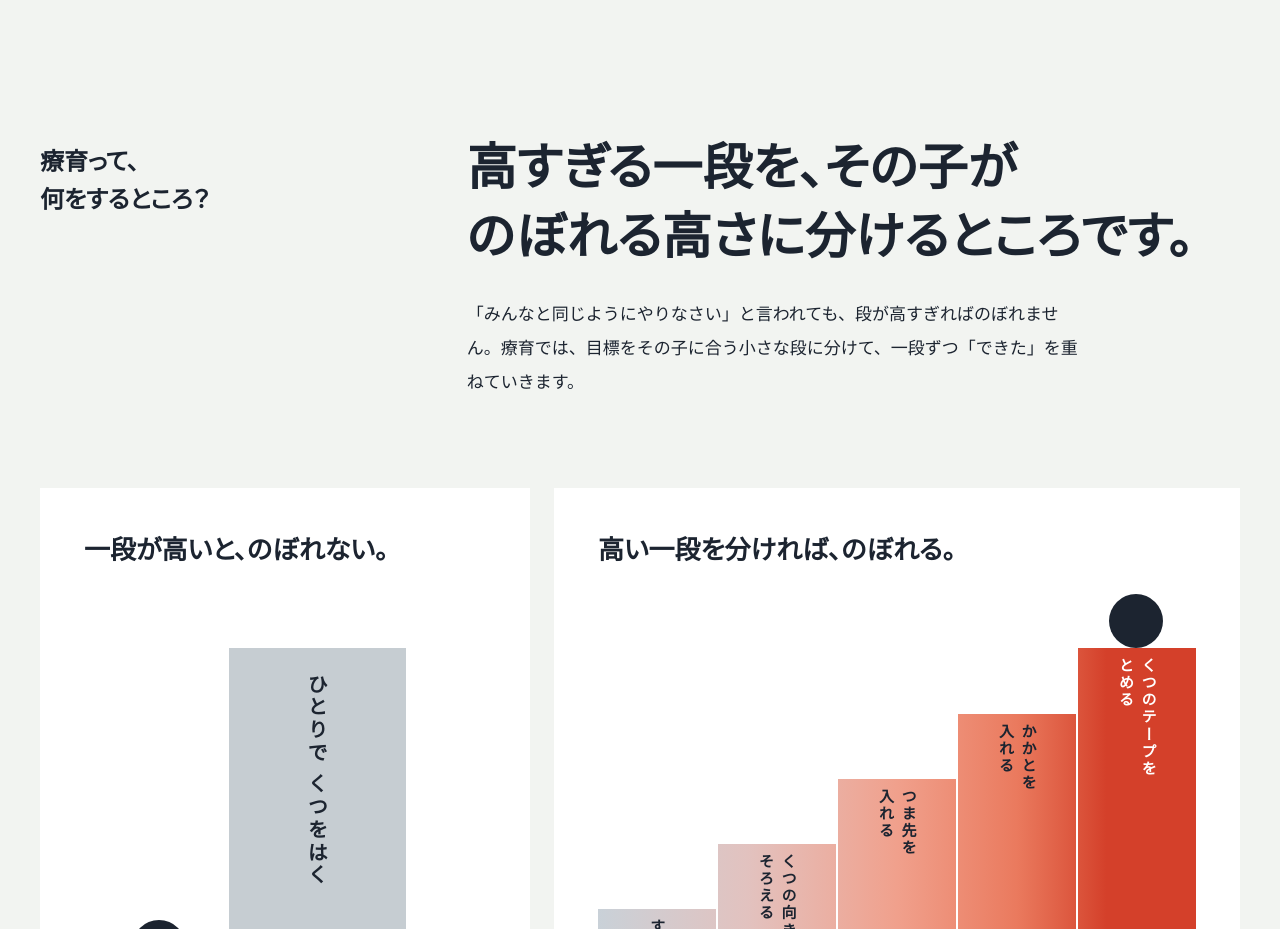
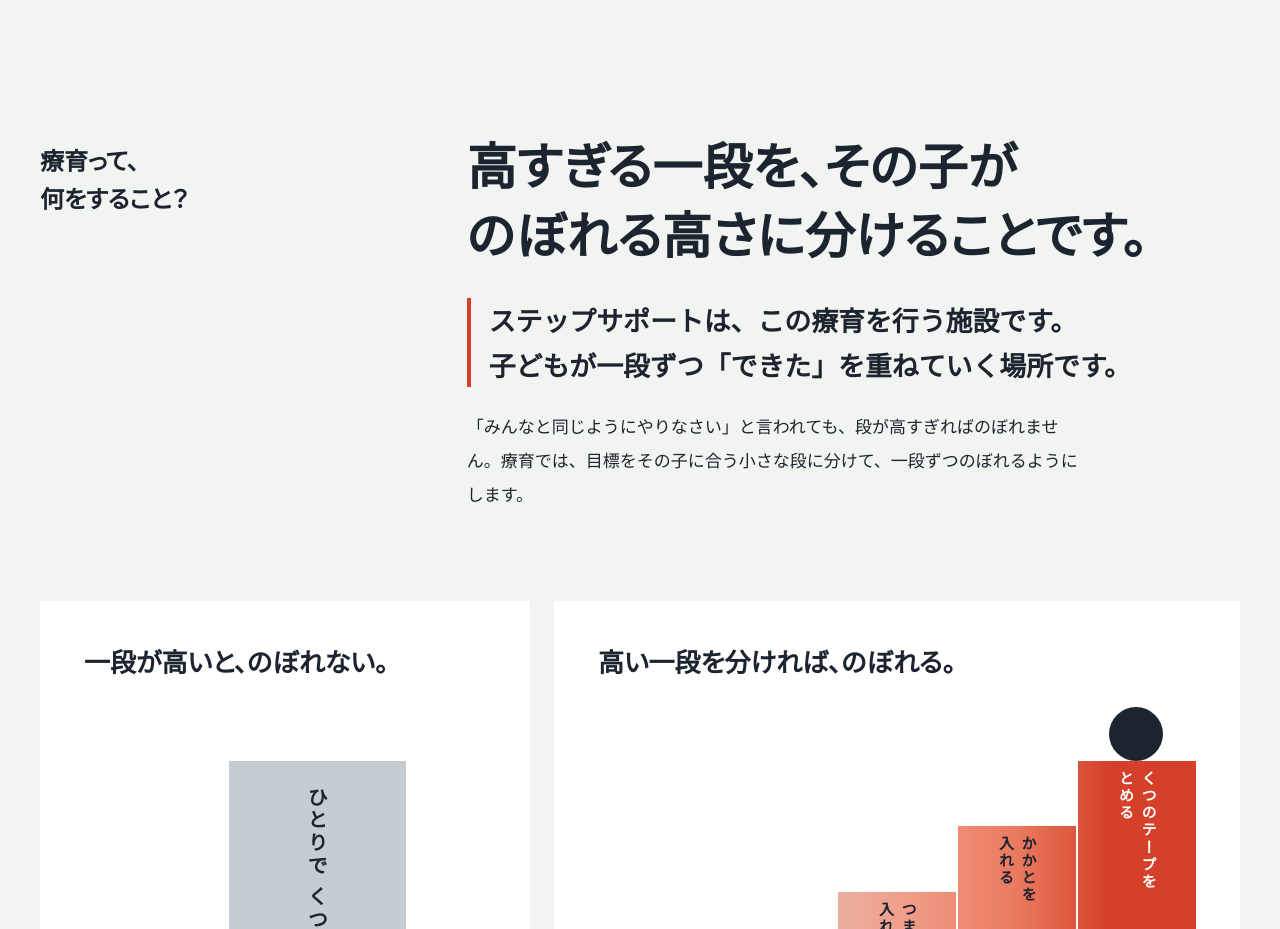
Before and after one commit to tiz1112/stepsupport_official, a plain HTML site: page index.html in a window 1280 px wide. Shown: the part 860-1789 px from the top of the page. Drawn offline with Linux system fonts and the light colour scheme; a web font is replaced by a local one.

Commit message:
2611240506_2ndビジュアル修正

```diff
--- a/index.html
+++ b/index.html
@@ -872,6 +872,11 @@ textarea.hp-in{min-height:168px;resize:vertical}
 .hp .hp-bar.hp-bar2 a.hp-bar-r{background:var(--ao)}
 }
 
+/* 療育の問い: 場所(大きな答え)とすること(この行)を分けて見せる */
+.hp .hp-a2{margin-top:32px;padding-left:18px;border-left:4px solid var(--aka);font-family:"Zen Kaku Gothic New","Hiragino Sans",sans-serif;font-weight:900;font-size:24px;font-size:clamp(19px,2.1cqw,27px);line-height:1.65;color:var(--ink)}
+.hp .hp-a2+.hp-body{margin-top:24px}
+@container (max-width:820px){.hp .hp-a2{margin-top:24px;padding-left:14px;font-size:19px}}
+
 .view{display:none}.view.on{display:block}
 .tbar{position:fixed;left:12px;bottom:76px;z-index:60;background:#1C2430;color:#fff;font:700 11px/1 sans-serif;letter-spacing:.08em;padding:7px 10px;border-radius:4px;opacity:.85;pointer-events:none}
 </style>
@@ -926,10 +931,11 @@ textarea.hp-in{min-height:168px;resize:vertical}
 <section id="home--about" class="hp-sec hp-mist">
 <div class="hp-w">
 <div class="hp-qa">
-<h2 class="hp-q">療育って、<br>何をするところ？</h2>
-<div>
-<p class="hp-d hp-a">高すぎる一段を、その子が<span class="hp-nb">のぼれる高さに</span><span class="hp-nb">分けるところです。</span></p>
-<p class="hp-body">「みんなと同じようにやりなさい」と言われても、段が高すぎればのぼれません。療育では、目標をその子に合う小さな段に分けて、一段ずつ「できた」を重ねていきます。</p>
+<h2 class="hp-q">療育って、<br>何をすること？</h2>
+<div>
+<p class="hp-d hp-a">高すぎる一段を、その子が<span class="hp-nb">のぼれる高さに</span><span class="hp-nb">分けることです。</span></p>
+<p class="hp-a2">ステップサポートは、<span class="hp-nb">この療育を行う施設です。</span><br>子どもが一段ずつ「できた」を<span class="hp-nb">重ねていく場所です。</span></p>
+<p class="hp-body">「みんなと同じようにやりなさい」と言われても、段が高すぎればのぼれません。療育では、目標をその子に合う小さな段に分けて、一段ずつのぼれるようにします。</p>
 </div>
 </div>
 
```
